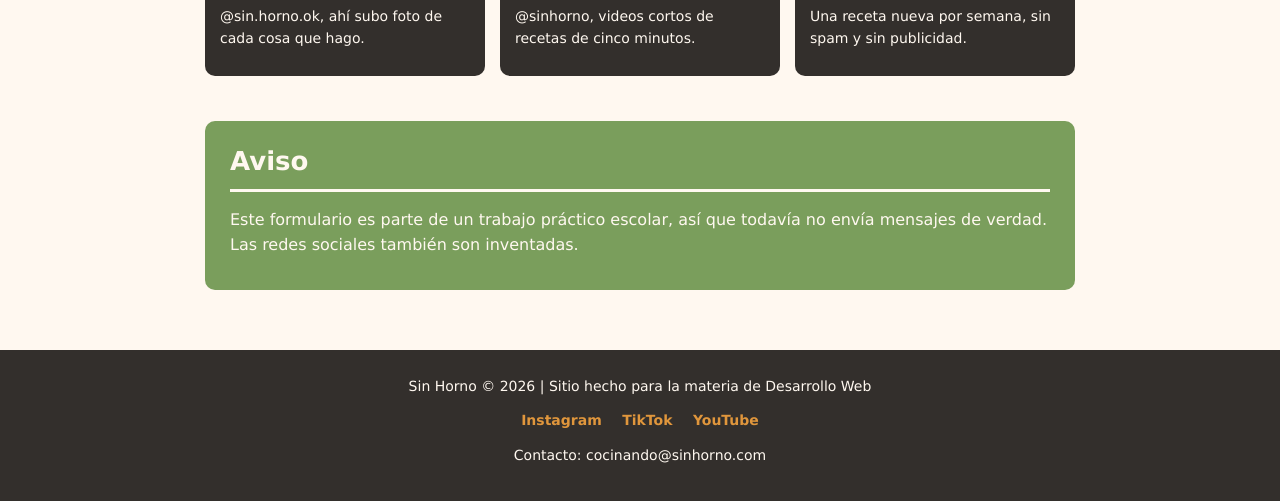
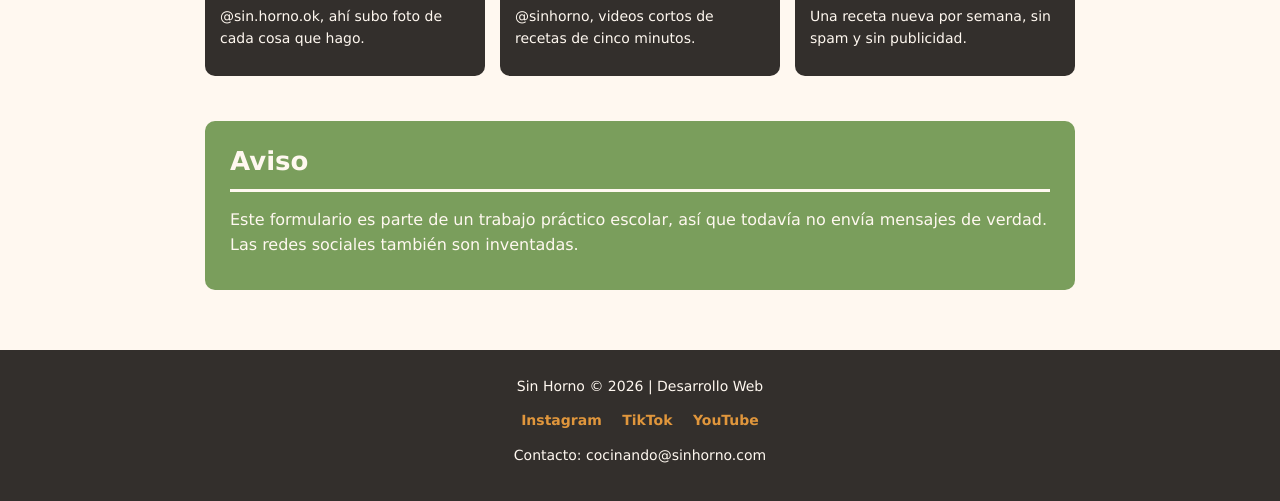
Before and after one commit to renatapetracci1-cell/Renata-tp-final-Petracci-Renata-4to-D, a plain HTML site: page contacto.html in a window 1280 px wide. Shown: the part 1235-1736 px from the top of the page. Drawn offline with Linux system fonts and the light colour scheme.

Commit message:
pie de pagina

```diff
--- a/contacto.html
+++ b/contacto.html
@@ -90,7 +90,7 @@
 
   <!-- PIE DE PAGINA -->
   <footer>
-    <p>Sin Horno &copy; 2026 | Sitio hecho para la materia de Desarrollo Web</p>
+    <p>Sin Horno &copy; 2026 | Desarrollo Web</p>
     <p>
       <a href="#">Instagram</a>
       <a href="#">TikTok</a>
```
